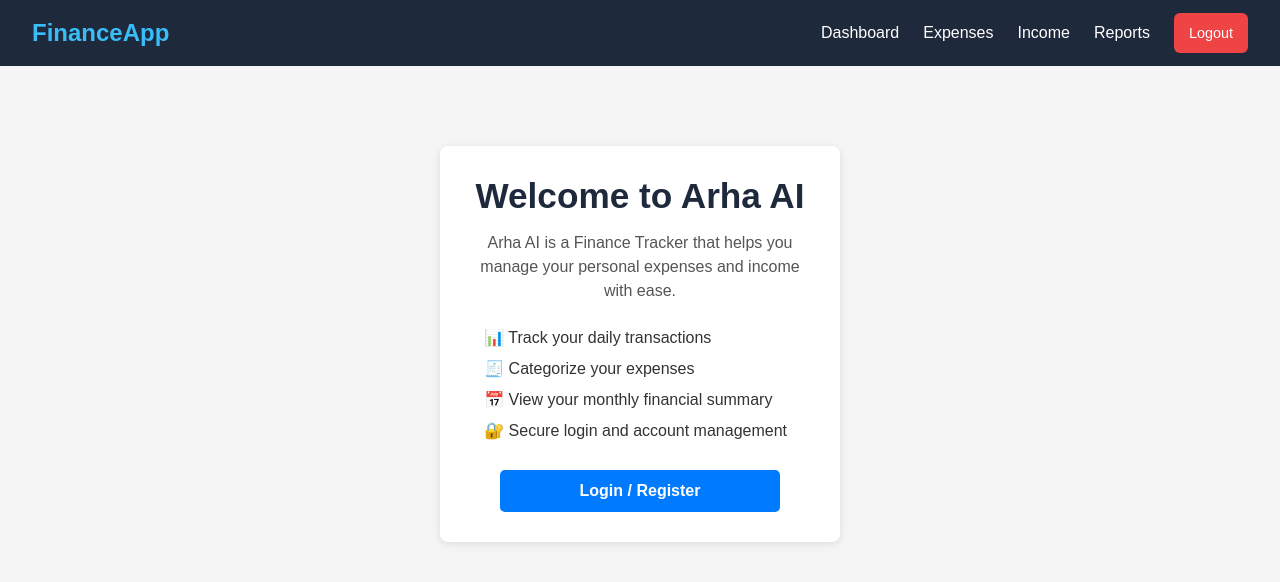
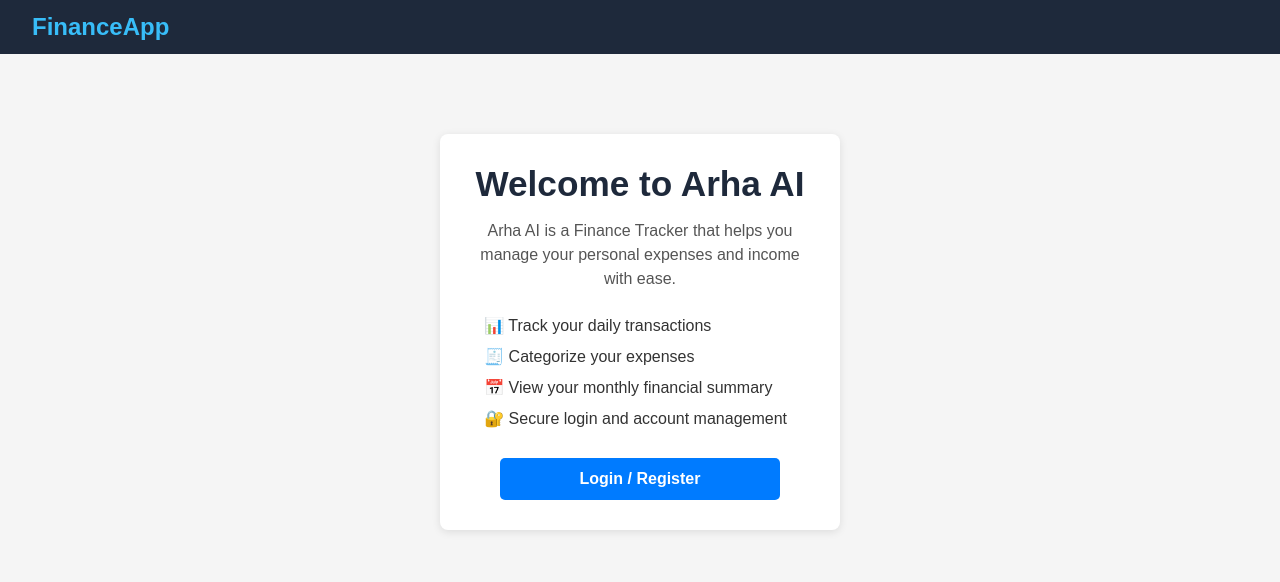
Before and after one commit to nehanil31/Arha.AI-Finance-Tracker, a React (Vite) app in the folder frontend/: page / in a window 1280 px wide. Shown: the top 582 px of the page. Built offline with nearby package versions, Linux system fonts and the light colour scheme.

Commit message:
navbar changes

```diff
--- a/frontend/components/Navbar/Navbar.jsx
+++ b/frontend/components/Navbar/Navbar.jsx
@@ -5,6 +5,9 @@ import "./Navbar.css";
 const Navbar = () => {
   const navigate = useNavigate();
   const location = useLocation();
+
+  // Check if user is logged in by checking localStorage
+  const userInfo = localStorage.getItem("userInfo");
 
   const handleLogout = () => {
     localStorage.removeItem("userInfo");
@@ -16,6 +19,9 @@ const Navbar = () => {
       <div className="navbar-logo">
         <span>FinanceApp</span>
       </div>
+
+      {/* Only show links if user is logged in */}
+      {userInfo && (
         <ul className="navbar-links">
           <li className={location.pathname === "/dashboard" ? "active" : ""}>
             <Link to="/dashboard">Dashboard</Link>
@@ -38,6 +44,7 @@ const Navbar = () => {
             </button>
           </li>
         </ul>
+      )}
     </nav>
   );
 };
```
Lines whose indentation alone changed are shown as unchanged.
